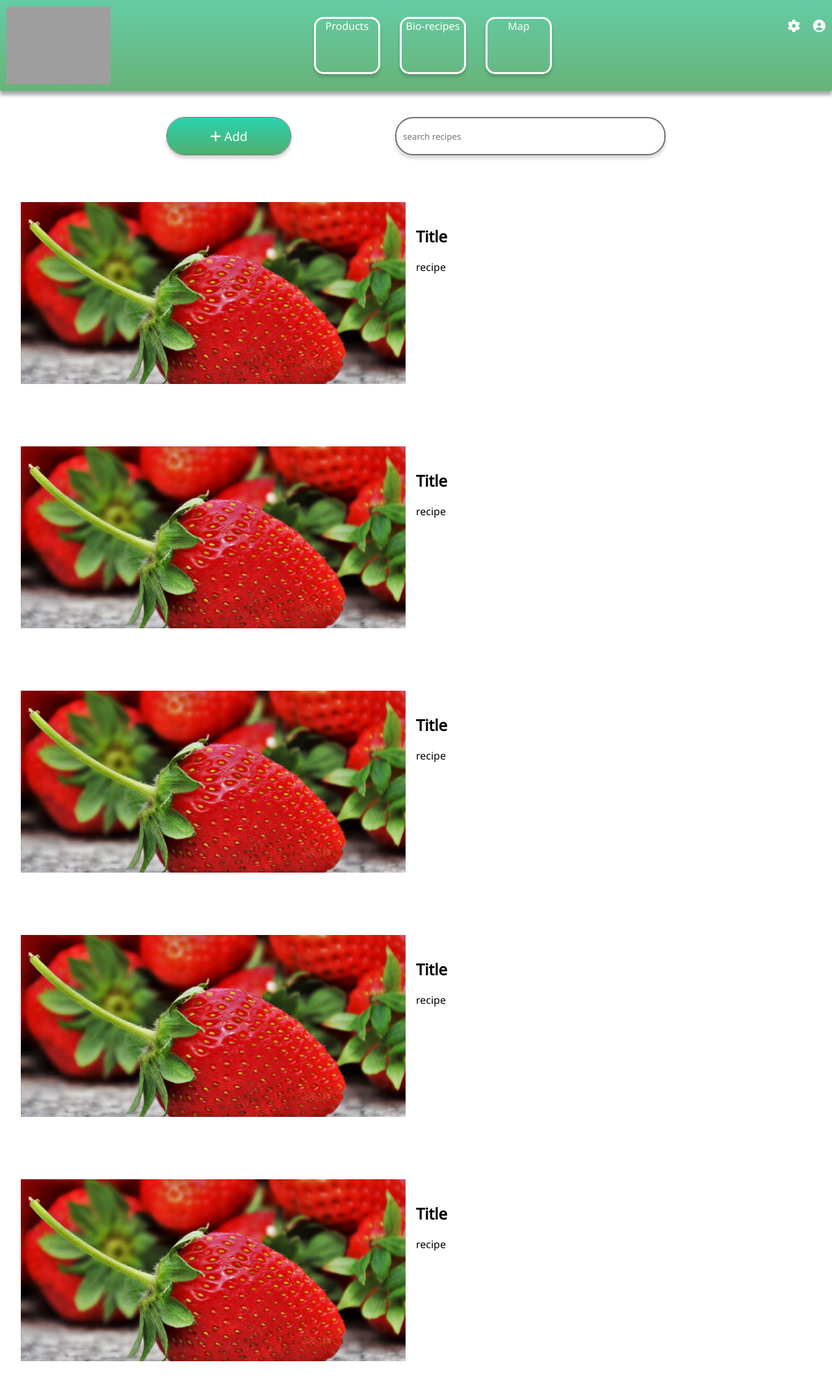
After one commit to MuszKarol/naturprodt_web_app, a PHP site: page /public/views/recipes.html in a window 1280 px wide. The commit adds this page. Shown: the whole page at 65% size. Run offline with PHP 8.4, Linux system fonts and the light colour scheme; some libraries are stand-ins or nearby versions; grey boxes are pictures that could not be loaded.

Commit message:
Refactor; Add new html files; Delete index.html

```diff
--- a/public/css/header.css
+++ b/public/css/header.css
@@ -14,7 +14,8 @@
 }
 
 .header__logo {
-    align-self: center;
+    display: flex;
+	justify-content: center;
 }
 
 .header__logo>img {
@@ -37,11 +38,13 @@
 
 .header__list_button {
     color: white;
-    text-decoration: none
+    text-decoration: none;
+	font-size: 1em;
 }
 
 .header__item.button {
     margin-left: 20px;
+	font-size: 1.2em;
 }
 
 .account_list_button {
@@ -67,7 +70,7 @@
     border: 1px solid #707070;
     border-radius: 28px;
     width: 10em;
-    height: 4em;
+    font-size: 1.2em;
 }
 
 .header_searchForm.searchForm {
@@ -85,6 +88,6 @@
 }
 
 
-@media only screen and (max-device-width: 850px) {
+@media only screen and (max-device-width: 865px) {
 
 }
--- a/public/css/products.css
+++ b/public/css/products.css
@@ -1,4 +1,3 @@
-
 .products__container {
     display: grid;
     grid-template-columns: repeat(3, 1fr);
@@ -55,6 +54,6 @@
 }
 
 
-@media only screen and (max-device-width: 850px) {
+@media only screen and (max-device-width: 865px) {
 
 }
--- /dev/null
+++ b/public/css/recipes.css
@@ -0,0 +1,30 @@
+.recipes__container {
+    display: grid;
+    grid-template-columns: repeat(1, 1fr);
+    grid-gap: 6em;
+    padding: 2em;
+    overflow: auto;
+}
+
+.recipes__container>div {
+	background: #FFFFFF 0% 0% no-repeat padding-box;
+    display: flex;
+    flex-direction: row;
+    justify-content: flex-start;
+	width: auto;
+}
+
+.recipes__container>div>img {
+    width: 50%;
+    height: 35vh;
+    object-fit: cover;
+}
+
+.recipe.recipe__overview {
+    padding: 1em;
+    width: 50%;
+}
+
+@media only screen and (max-device-width: 865px) {
+
+}
--- a/public/css/style.css
+++ b/public/css/style.css
@@ -13,5 +13,6 @@ ul {
 }
 
 nav {
-    display: block;
+    display: flex;
+	justify-content: center;
 }
--- /dev/null
+++ b/public/views/recipes.html
@@ -0,0 +1,97 @@
+<!DOCTYPE html>
+
+<head lang="en">
+    <meta charset="UTF-8">
+    <meta http-equiv="X-UA-Compatible" content="IE=edge">
+    <meta name="viewport" content="width=device-width, initial-scale=1.0">
+    <link rel="stylesheet" type="text/css" href="../css/style.css">
+    <link rel="stylesheet" type="text/css" href="../css/header.css">
+    <link rel="stylesheet" type="text/css" href="../css/recipes.css">
+    <link rel="preconnect" href="https://fonts.gstatic.com">
+    <link href="https://fonts.googleapis.com/css2?family=Noto+Sans&display=swap" rel="stylesheet">
+    <script src="https://kit.fontawesome.com/d8d0f3c8c2.js" crossorigin="anonymous"></script>
+    <title>naturprodt</title>
+</head>
+
+<body>
+    <header class="header">
+        <section class="header__container">
+            <div class="header__logo">
+                <img src="../img/logo.svg">
+            </div>
+            <nav class="header__nav menu">
+                <ul class="header__list menu_list">
+                    <li class="header__item menu_item"><a href="#" class="header__list_button">Products</a></li>
+                    <li class="header__item menu_item"><a href="#" class="header__list_button">Bio-recipes</a></li>
+                    <li class="header__item menu_item"><a href="#" class="header__list_button">Map</a></li>
+                </ul>
+            </nav>
+            <nav class="header__nav account">
+                <ul class="header__list account_list">
+                    <li class="header__item button">
+                        <a href="https://www.onet.pl/" class="account_list_button">
+                            <i class="fas fa-cog"></i>
+                        </a>
+                    </li>
+                    <li class="header__item button">
+                        <a href="https://www.onet.pl/" class="account_list_button">
+                            <i class="fas fa-user-circle"></i>
+                        </a>
+                    </li>
+                </ul>
+            </nav>
+        </section>
+        <section class="header__container__second">
+            <button class="header__button addProject">
+                <i class="fas fa-plus"></i>
+                Add
+            </button>
+            <div class="header__searchBar searchBar">
+                <form class="header_searchForm searchForm">
+                    <input placeholder="search recipes">
+                </form>
+            </div>
+        </section>
+    </header>
+    <section class="recipes">
+        <section class="recipes__container">
+            <div id="recipe__1">
+                <img src="../img/uploads/strawberries.jpg">
+                <div class="recipe recipe__overview">
+                    <h2>Title</h2>
+                    <p>recipe</p>
+                </div>
+            </div>
+            <div id="recipe__2">
+                <img src="../img/uploads/strawberries.jpg">
+                <div class="recipe recipe__overview">
+                    <h2>Title</h2>
+                    <p>recipe</p>
+                </div>
+            </div>
+            <div id="recipe__3">
+                <img src="../img/uploads/strawberries.jpg">
+                <div class="recipe recipe__overview">
+                    <h2>Title</h2>
+                    <p>recipe</p>
+                </div>
+            </div>
+            <div id="recipe__4">
+                <img src="../img/uploads/strawberries.jpg">
+                <div class="recipe recipe__overview">
+                    <h2>Title</h2>
+                    <p>recipe</p>
+                </div>
+            </div>
+            <div id="recipe__5">
+                <img src="../img/uploads/strawberries.jpg">
+                <div class="recipe recipe__overview">
+                    <h2>Title</h2>
+                    <p>recipe</p>
+                </div>
+            </div>
+        </section>
+    </section>
+</body>
+
+</html>
```
Also changed, not shown: public/css/map.css (added, +13 -0 lines), public/views/account.html (added, +56 -0 lines), public/views/map.html (added, +52 -0 lines), public/views/products.html (renamed from public/views/index.html, +1 -7 lines).
